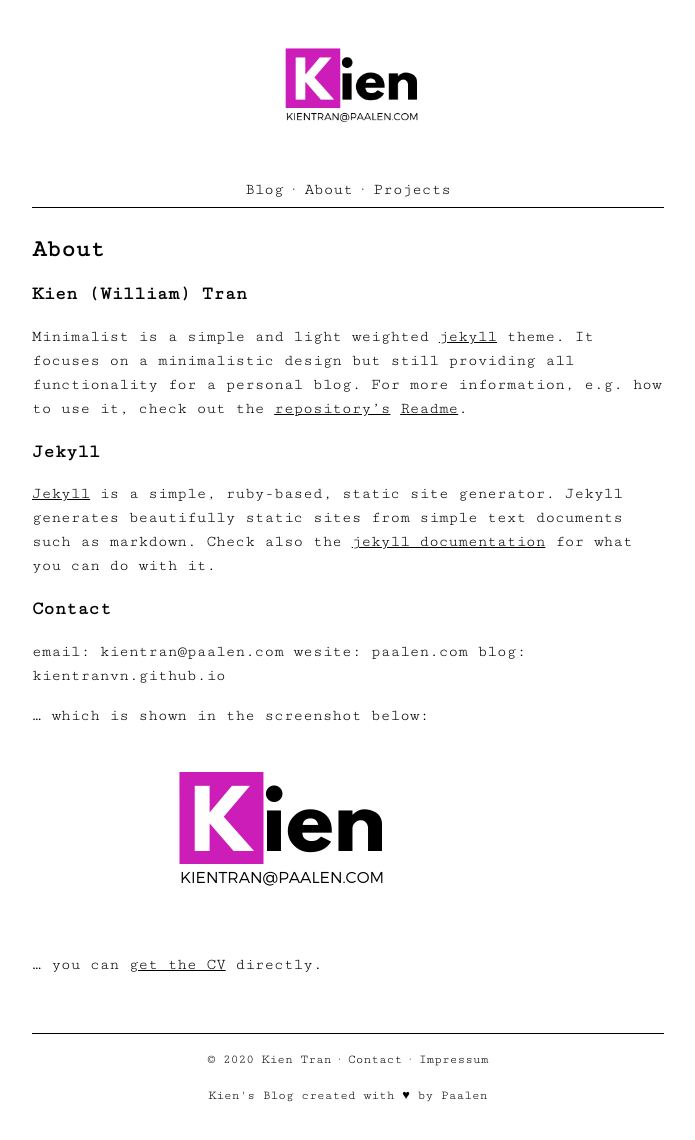
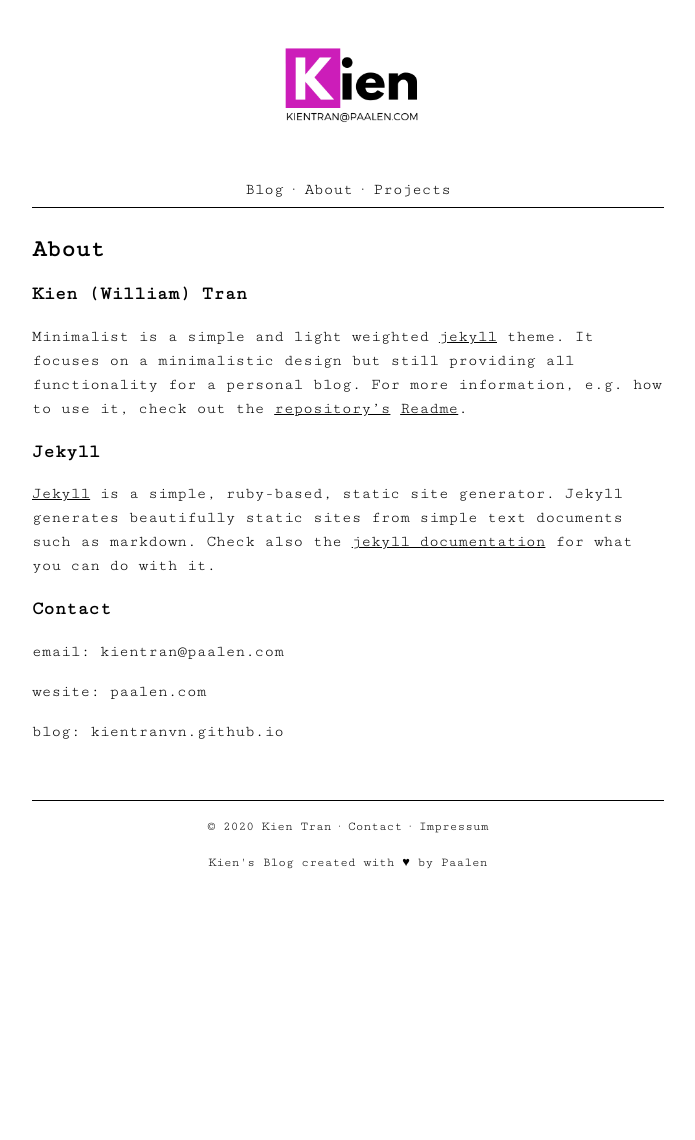
Before and after one commit to kientranvn/kientranvn, a Jekyll site: the page built from about.md, in a window 1280 px wide. Shown: the whole page, without its empty margins (292-987 px from the left). Built offline with Jekyll 4.4.1, drawn with Linux system fonts in a browser that asks for light colours; after the commit the page ends 907 px from its top, so only the background shows below that.

Commit message:
Update about page

```diff
--- a/about.md
+++ b/about.md
@@ -12,10 +12,7 @@ Minimalist is a simple and light weighted [jekyll](http://jekyllrb.com/) theme.
 
 ### Contact
 email: kientran@paalen.com
+
 wesite: paalen.com
+
 blog: kientranvn.github.io
-
-... which is shown in the screenshot below:
-![My logo](/assets/images/klogo.png)
-
-... you can [get the CV](/assets/CV.pdf) directly.
```
